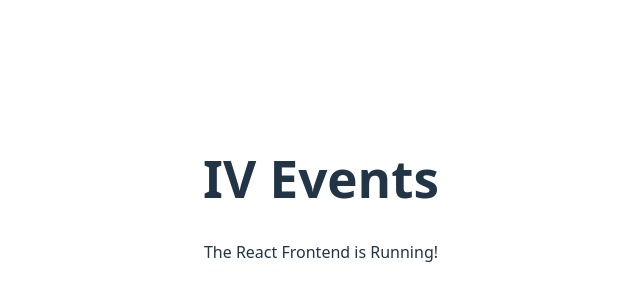
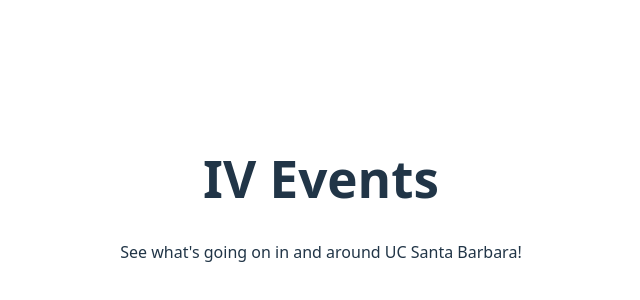
Before and after one commit to AbhiramA02/IVEvents, a React app in the folder frontend/: page / in a window 1280 px wide. Shown: the part 202-502 px from the top of the page, without its empty margins (319-959 px from the left). Built offline with nearby package versions, Linux system fonts and the light colour scheme; the HTML template or start-up script is replaced by a standard one.

Commit message:
Adding Tiny Site Description

```diff
--- a/frontend/src/App.jsx
+++ b/frontend/src/App.jsx
@@ -7,7 +7,7 @@
   return (
     <div style = {{fontFamily: "system-ui", padding: 24}}>
       <h1>IV Events</h1>
-      <p>The React Frontend is Running!</p>
+      <p>See what's going on in and around UC Santa Barbara!</p>
     </div>
   )
 }
```
